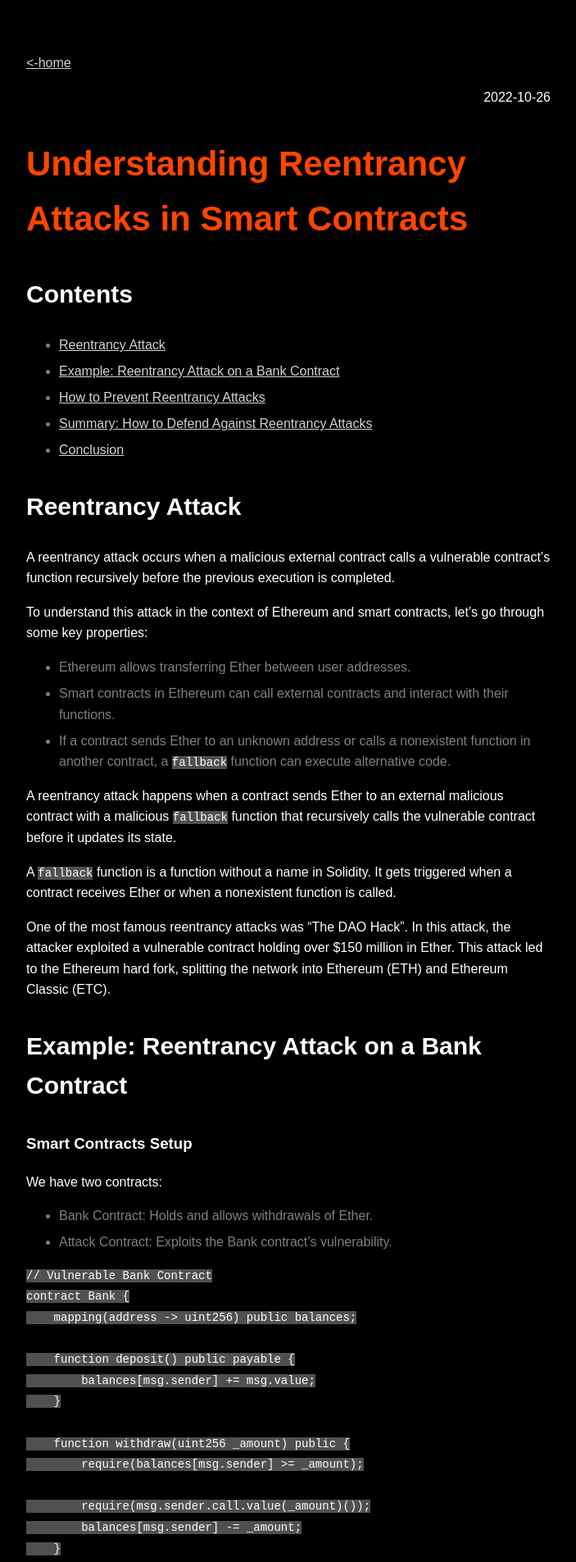
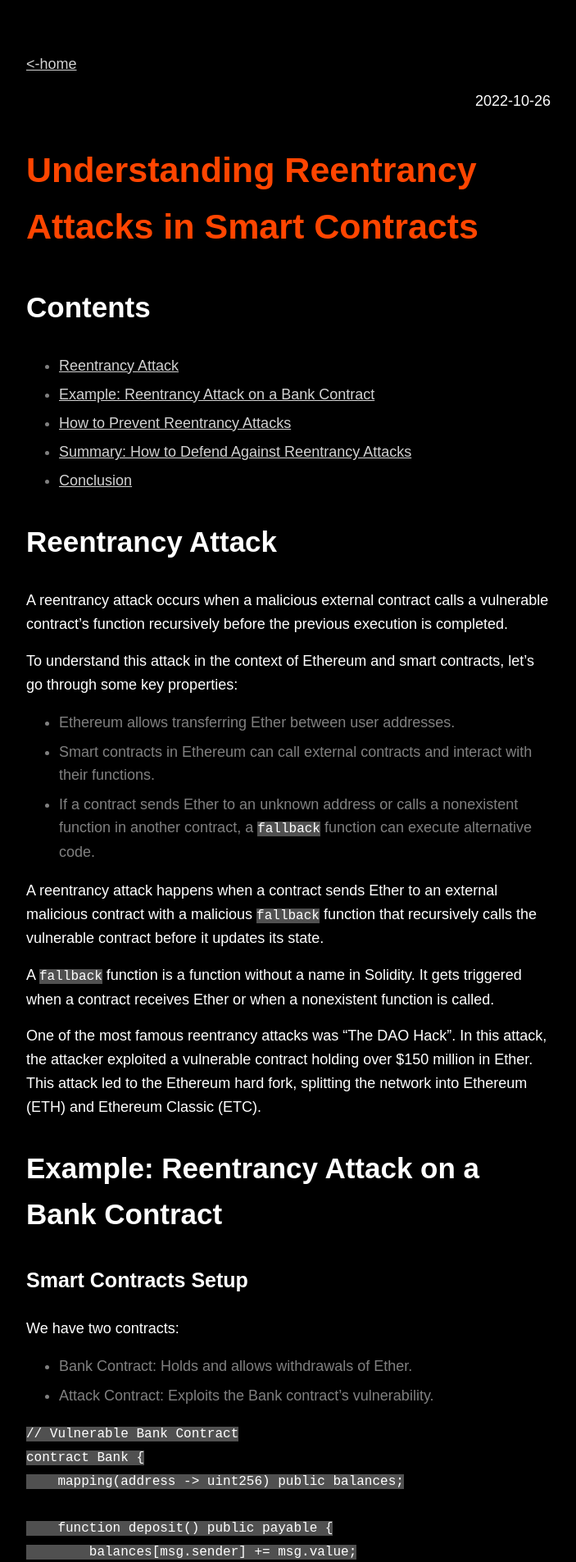
Before and after one commit to wnjoon/wnjoon.github.io, a Jekyll site: the page built from _posts/2022-10-26-blockchain-eth-reentrancy.md, in a window 1280 px wide. Shown: the top 1905 px of the page at 82% size, without its empty margins (288-991 px from the left). Built offline with Jekyll 4.4.1, drawn with Linux system fonts in a browser that asks for light colours; some web fonts are replaced.

Commit message:
feat: fix css

```diff
--- a/_sass/no-style-please.scss
+++ b/_sass/no-style-please.scss
@@ -29,13 +29,9 @@ html, body { background: black; }
 html { height: 100%; }
 
 body {
-  // color: black;
   color: white;
-  // font-family: "Gowun Dodum", monospace;
   font-family: sans-serif;
-  // font-family: "Gowun Batang", serif;
-  // font-family: monospace;
-  font-size: 16px;
+  font-size: 18px;
   line-height: 1.6;
   margin: 0;
   min-height: 100%;
@@ -45,11 +41,13 @@ body {
 .post-meta { text-align: right; }
 
 h1 {
-  font-size: 42px;
+  font-size: 43px;
   color: orangered;
 }
 
-h2 {font-size: 30px;}
+h2 {font-size: 35px;}
+h3 {font-size: 25px;}
+h4 {font-size: 20px;}
 
 h2, h3, h4, h5, h6 { margin-top: 2rem; }
 
@@ -69,6 +67,7 @@ a:hover {
 li {
   margin: 0.4rem 0;
   color: gray;
+  font-size: 18px;
 }
 
 *:target { background: yellow; }
@@ -93,13 +92,14 @@ table, th, td {
   border: thin solid rgb(132, 32, 32);
   border-collapse: collapse;
   padding: 0.4rem;
-  font-size: 14px;
+  font-size: 17px;
+  text-align: left;
 }
 
 code {
   color: white;
   background: rgb(80, 80, 80);
-  font-size: 14px;
+  font-size: 16px;
 }
 
 div.highlighter-rouge code {
@@ -134,5 +134,5 @@ header h1 {
 blockquote {
   color: black;
   background-color: lightyellow;
-  font-size: 14px;
+  font-size: 18px;
 }
```
Also changed, not shown: 2 other files.
